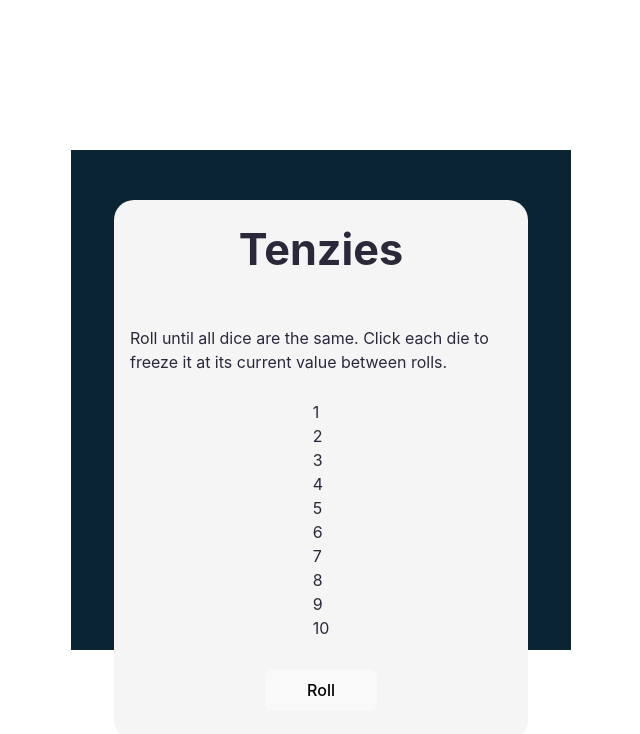
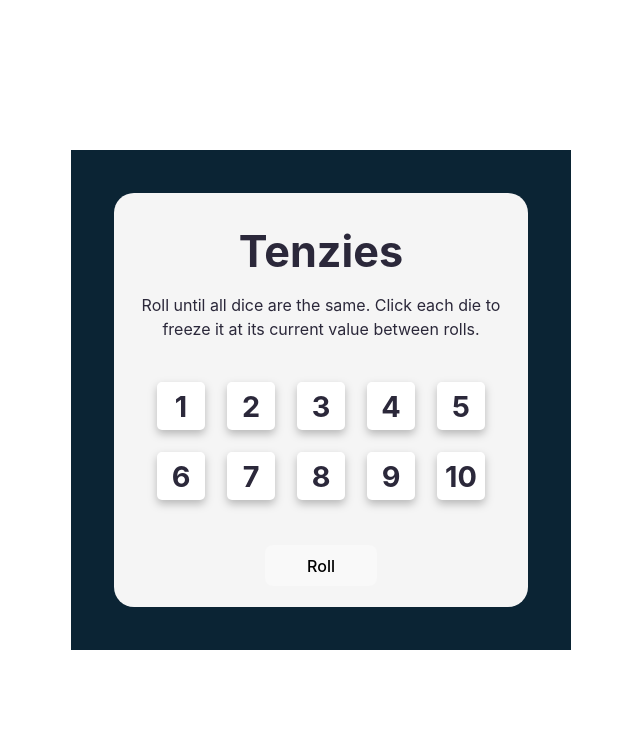
Before and after one commit to jfvillablanca/react-exercise-tenzies-game, a React (Vite) app: page / in a window 1280 px wide. Shown: the top 734 px of the page, without its empty margins (319-959 px from the left). Built offline with nearby package versions, Linux system fonts and the light colour scheme.

Commit message:
Style other game elements

```diff
--- a/src/App.css
+++ b/src/App.css
@@ -24,7 +24,19 @@
     grid-template-rows: 1fr 1fr 2fr 1fr;
 }
 
+.game > h1 {
+    align-self: end;
+}
+
+section {
+    text-align: center;
+}
+
+.game > div {
+    display: grid;
+    align-items: center;
     grid-template-columns: repeat(5, 1fr);
+    gap: 1rem;
 }
 
 .die {
```
